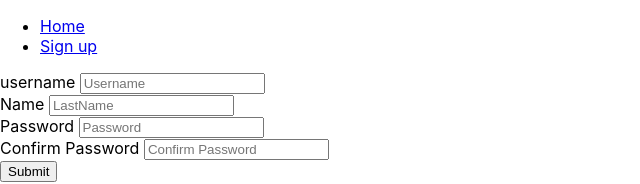
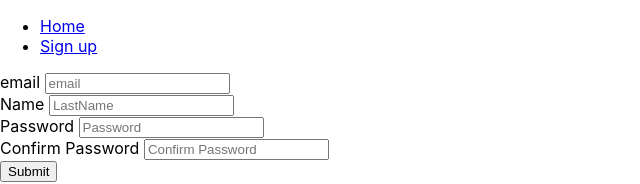
Before and after one commit to s3781183/fwp-assignment1, a React (Create React App) app: page /sign-up in a window 1280 px wide. Shown: the top 184 px of the page, without its empty margins (0-640 px from the left). Built offline with nearby package versions, Linux system fonts and the light colour scheme.

Commit message:
changed username to email

```diff
--- a/src/components/signup.js
+++ b/src/components/signup.js
@@ -2,7 +2,7 @@ import React, { useState } from "react";
 
 const SignUp = () => {
   const [name, setName] = useState("");
-  const [username, setUsername] = useState("");
+  const [email, setEmail] = useState("");
   const [password, setPassword] = useState("");
   const [confirmPassword, setConfirmPassword] = useState("");
 
@@ -13,7 +13,7 @@ const SignUp = () => {
     e.preventDefault();
     if (
       name === "" ||
-      username === "" ||
+      email === "" ||
       password === "" ||
       confirmPassword === ""
     ) {
@@ -24,7 +24,7 @@ const SignUp = () => {
       setSubmitted(true);
       setError(false);
       localStorage.setItem("name", name);
-      localStorage.setItem("username", username);
+      localStorage.setItem("email", email);
       localStorage.setItem("password", password);
     }
   };
@@ -37,7 +37,7 @@ const SignUp = () => {
           display: submitted ? "" : "none",
         }}
       >
-        <h1>User {username} successfully registered!!</h1>
+        <h1>User {email} successfully registered!!</h1>
       </div>
     );
   };
@@ -65,8 +65,8 @@ const SignUp = () => {
     setSubmitted(false);
   };
 
-  function onChangeUsername(e) {
-    setUsername(e.target.value);
+  function onChangeEmail(e) {
+    setEmail(e.target.value);
     setSubmitted(false);
   }
   function onChangePassword(e) {
@@ -75,7 +75,7 @@ const SignUp = () => {
   }
 
   //   function getData() {
-  //     console.log("username:" + localStorage.getItem("username"));
+  //     console.log("email:" + localStorage.getItem("email"));
   //     console.log("password:" + localStorage.getItem("password"));
   //   }
 
@@ -85,13 +85,13 @@ const SignUp = () => {
         {errorMessage()}
         {successMessage()}
       </div>
-      <div className="username">
-        <label for="username">username </label>
+      <div className="email">
+        <label for="email">email </label>
         <input
           type="text"
-          value={username}
-          onChange={onChangeUsername}
-          placeholder="Username"
+          value={email}
+          onChange={onChangeEmail}
+          placeholder="email"
         />
       </div>
       <div>
```
